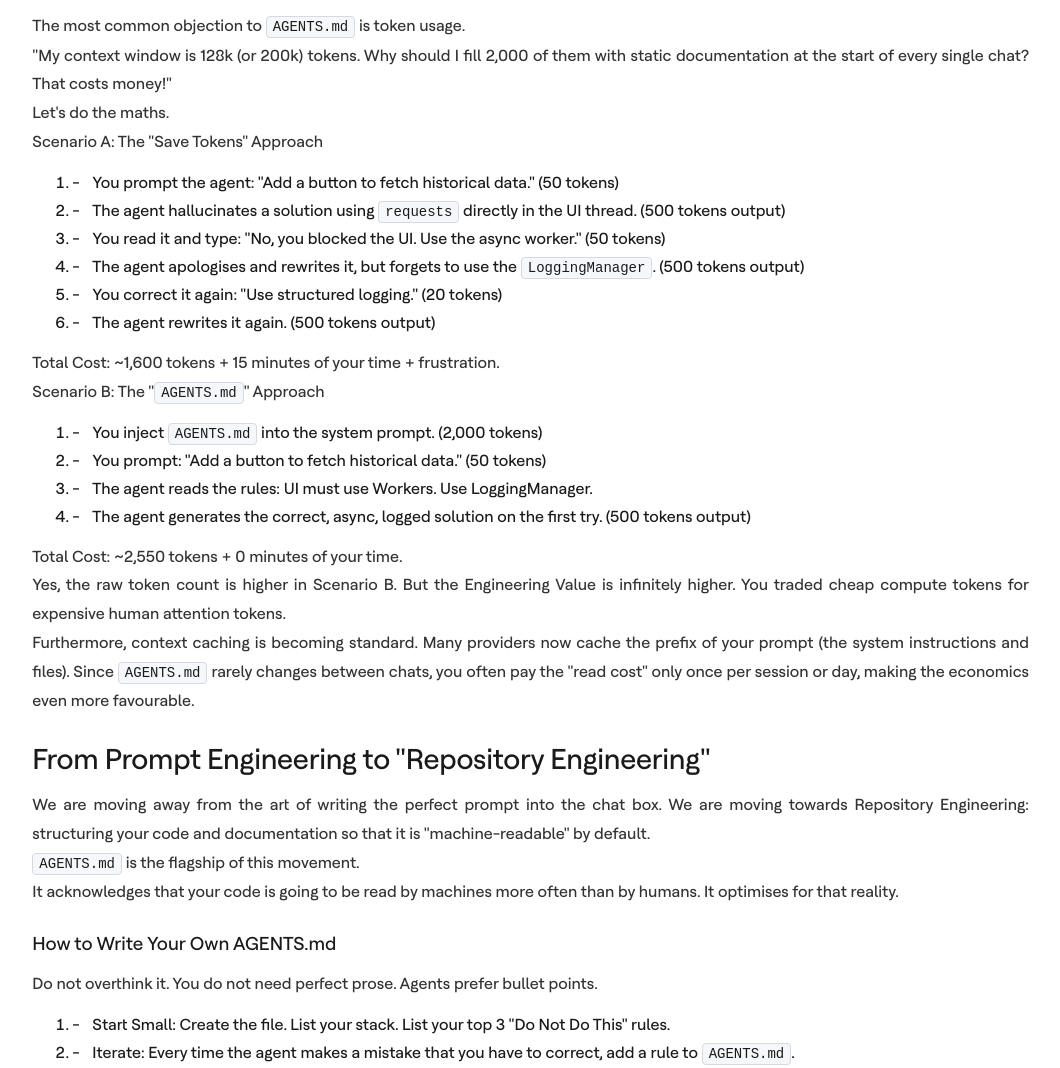
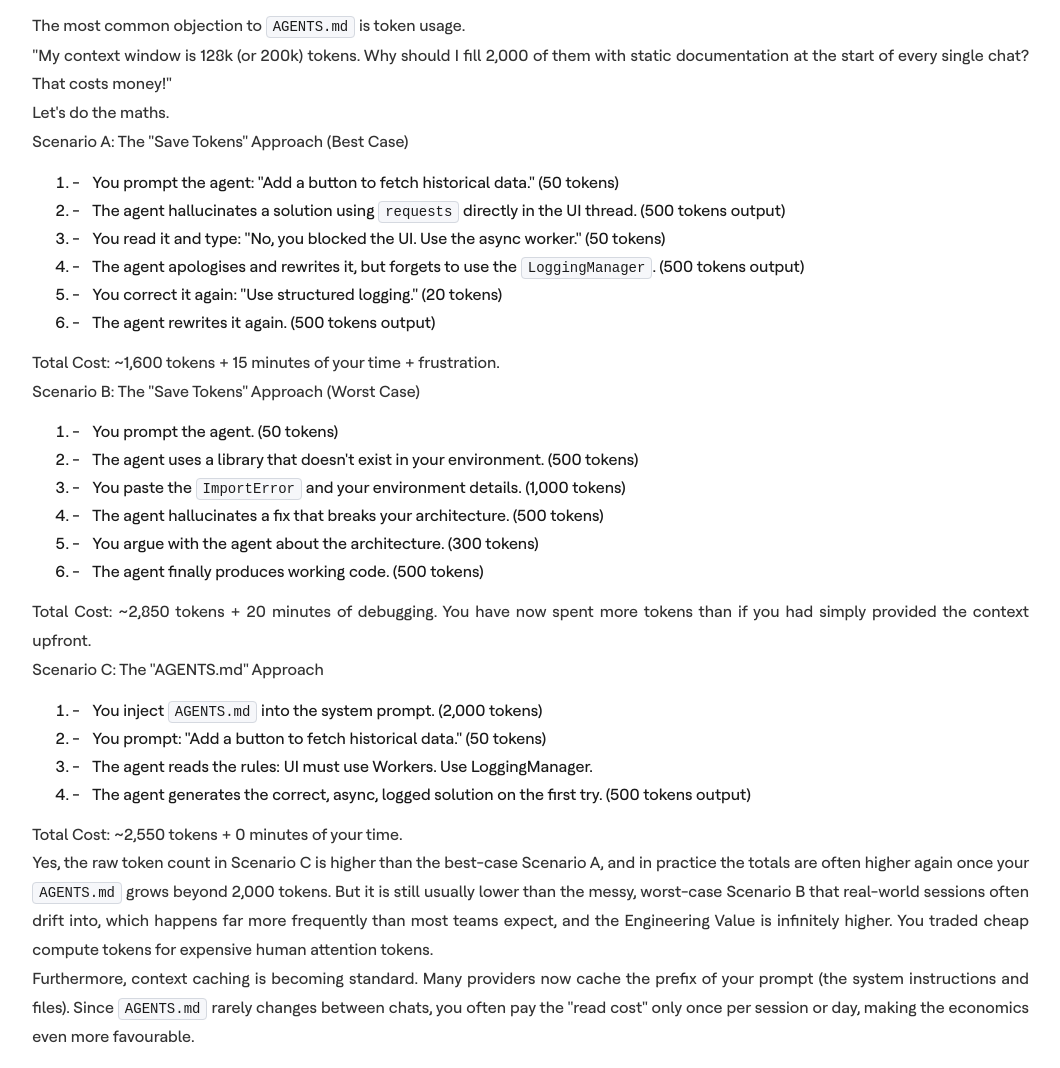
Before and after one commit to Taitranz/blog, a website: page posts/the-missing-manual-for-ai-why-every-project-needs-an-agentsmd/index.html in a window 1280 px wide. Shown: the part 3423-4491 px from the top of the page, without its empty margins (211-1271 px from the left). Drawn offline with Linux system fonts and the light colour scheme; a web font is replaced by a local one.

Commit message:
Refine scenarios in 'The Missing Manual for AI: Why Every Project Needs an AGENTS.md' post to clarify token usage and engineering value comparisons, enhancing reader understanding of the cost implications of different approaches.

```diff
--- a/posts/the-missing-manual-for-ai-why-every-project-needs-an-agentsmd/index.html
+++ b/posts/the-missing-manual-for-ai-why-every-project-needs-an-agentsmd/index.html
@@ -220,7 +220,7 @@
                                     >"My context window is 128k (or 200k) tokens. Why should I fill 2,000 of them with static documentation at the start of
                                     every single chat? That costs money!"</em
                                 ></p
-                            ><p>Let's do the maths.</p><p><strong>Scenario A: The "Save Tokens" Approach</strong></p
+                            ><p>Let's do the maths.</p><p><strong>Scenario A: The "Save Tokens" Approach (Best Case)</strong></p
                             ><ol
                                 ><li>You prompt the agent: "Add a button to fetch historical data." (50 tokens)</li
                                 ><li>The agent hallucinates a solution using <code>requests</code> directly in the UI thread. (500 tokens output)</li
@@ -229,7 +229,16 @@
                                 ><li>You correct it again: "Use structured logging." (20 tokens)</li
                                 ><li>The agent rewrites it again. (500 tokens output)</li></ol
                             ><p><strong>Total Cost:</strong> ~1,600 tokens + 15 minutes of your time + frustration.</p
-                            ><p><strong>Scenario B: The "<code>AGENTS.md</code>" Approach</strong></p
+                            ><p><strong>Scenario B: The "Save Tokens" Approach (Worst Case)</strong></p
+                            ><ol
+                                ><li>You prompt the agent. (50 tokens)</li
+                                ><li>The agent uses a library that doesn't exist in your environment. (500 tokens)</li
+                                ><li>You paste the <code>ImportError</code> and your environment details. (1,000 tokens)</li
+                                ><li>The agent hallucinates a fix that breaks your architecture. (500 tokens)</li
+                                ><li>You argue with the agent about the architecture. (300 tokens)</li
+                                ><li>The agent finally produces working code. (500 tokens)</li></ol
+                            ><p><strong>Total Cost:</strong> ~2,850 tokens + 20 minutes of debugging. You have now spent <em>more</em> tokens than if you had simply provided the context upfront.</p
+                            ><p><strong>Scenario C: The "AGENTS.md" Approach</strong></p
                             ><ol
                                 ><li>You inject <code>AGENTS.md</code> into the system prompt. (2,000 tokens)</li
                                 ><li>You prompt: "Add a button to fetch historical data." (50 tokens)</li
@@ -237,7 +246,7 @@
                                 ><li>The agent generates the correct, async, logged solution on the first try. (500 tokens output)</li></ol
                             ><p><strong>Total Cost:</strong> ~2,550 tokens + 0 minutes of your time.</p
                             ><p
-                                >Yes, the <em>raw token count</em> is higher in Scenario B. But the <strong>Engineering Value</strong> is infinitely higher. You
+                                >Yes, the <em>raw token count</em> in Scenario C is higher than the best-case Scenario A, and in practice the totals are often higher again once your <code>AGENTS.md</code> grows beyond 2,000 tokens. But it is still usually lower than the messy, worst-case Scenario B that real-world sessions often drift into, which happens far more frequently than most teams expect, and the <strong>Engineering Value</strong> is infinitely higher. You
                                 traded cheap compute tokens for expensive human attention tokens.</p
                             ><p
                                 >Furthermore, context caching is becoming standard. Many providers now cache the prefix of your prompt (the system instructions
```
